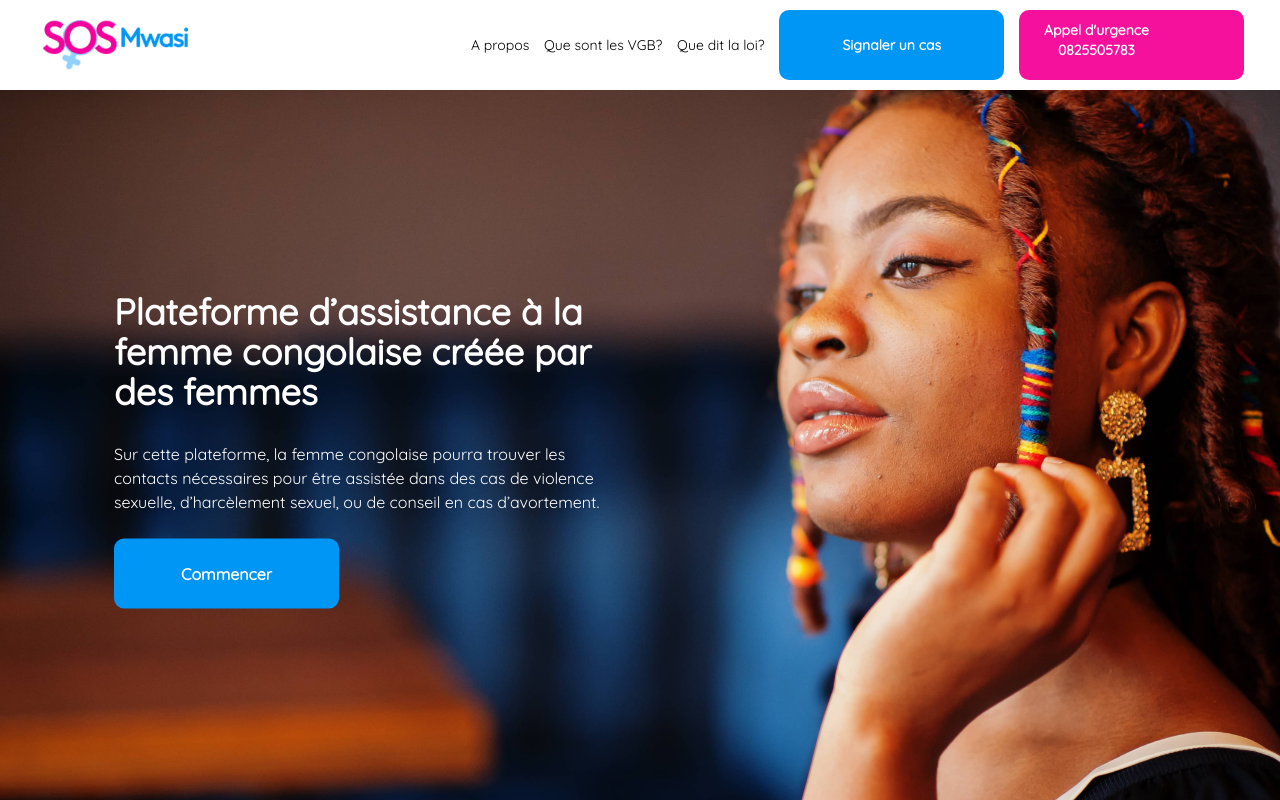
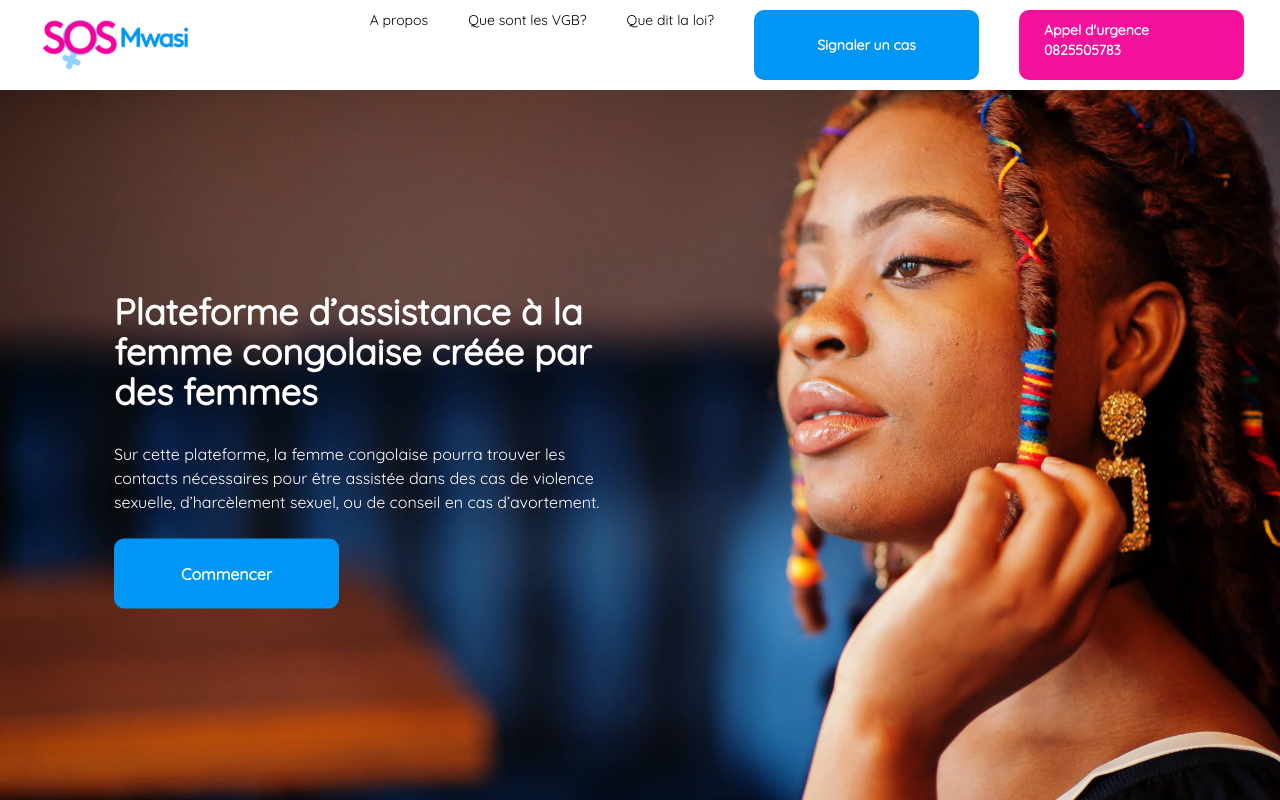
Before and after one commit to Mak16/SOS-MWASI-React, a React (Vite) app: page / in a window 1280 px wide. Shown: the top 800 px of the page. Built offline with nearby package versions, Linux system fonts and the light colour scheme; some icons are missing.

Commit message:
update navbar

```diff
--- a/src/component/Navigation.jsx
+++ b/src/component/Navigation.jsx
@@ -1,11 +1,44 @@
 /* eslint-disable react/no-unescaped-entities */
 import { Icon } from "@iconify/react";
-import Btn from "./Btn";
+// import Btn from "./Btn";
 import { Link } from "react-router-dom";
 import { useState } from "react";
 import img from "../assets/images/logo_sosmwasi 1.png";
 function Navigation() {
   let [isOpen, setIsOpen] = useState(false);
+  const closeMenu = () => {
+    setIsOpen(false);
+  };
+  const links = [
+    {
+      name: "A propos",
+      link: "",
+      className: "list-none text-black",
+    },
+    {
+      name: "Que sont les VGB?",
+      link: "",
+      className: "list-none text-black",
+    },
+    {
+      name: "Que dit la loi?",
+      link: "",
+      className: "list-none text-black",
+    },
+    {
+      name: "Signaler un cas",
+      link: "",
+      className:
+        "bg-[#0096F5] font-bold text-white flex justify-center items-center w-[225px] h-[70px] rounded-[10px] py-[20px] px-[25px] ",
+    },
+    {
+      name: `Appel d'urgence
+                0825505783`,
+      link: "",
+      className:
+        "bg-[#f5119c] font-bold text-white flex justify-between w-[225px] h-[70px] rounded-[10px] py-[10px] px-[25px]",
+    },
+  ];
   return (
     <>
       <nav className="flex  justify-between items-center bg-white py-[10px] px-[36px] text-sm ">
@@ -16,7 +49,48 @@ function Navigation() {
             alt="logo S.O.S Mwasi"
           />
         </Link>
-        <div onClick={() => setIsOpen(!isOpen)} className="">
+        <ul className="hidden sm:flex gap-10">
+          {links.map((link) => (
+            <li key={link.name}>
+              <a href={link.link} className={link.className}>
+                {link.name}
+              </a>
+            </li>
+          ))}
+        </ul>
+        <div
+          onClick={() => setIsOpen(!isOpen)}
+          className="absolute right-4 top-3 cursor-pointer md:hidden"
+        >
+          {isOpen ? (
+            <Icon
+              className="text-[#f5119c] w-10 h-10"
+              icon="material-symbols:close"
+            />
+          ) : (
+            <Icon
+              className="text-[#f5119c] w-10 h-14"
+              icon="material-symbols-light:menu"
+            />
+          )}
+        </div>
+        <ul
+          className={` bg-white md:flex pl-5 md:pl-0  md:items-center md:pb-0 pb-12 z-[1] absolute left-0 w-full md:z-auto transition-all duration-300 ease-in flex md:flex-row flex-col justify-between
+                    ${
+                      isOpen
+                        ? "top-14 rounded-b-2xl items-center"
+                        : "top-[-490px] rounded-b-2xl items-center"
+                    }`}
+        >
+          {links.map((link, index) => (
+            <li className={link.className} key={index}>
+              <a href={link.link} onClick={closeMenu}>
+                {link.name}
+              </a>
+            </li>
+          ))}
+        </ul>
+        {/* <div onClick={() => setIsOpen(!isOpen)} className="">
           {isOpen ? (
             <Icon
               className="text-[#0096F5] block sm:hidden text-[2rem] sm:text-[46px]"
@@ -56,7 +130,7 @@ function Navigation() {
               </div>
             </Btn>
           </li>
-        </ul>
+        </ul> */}
       </nav>
     </>
   );
```
